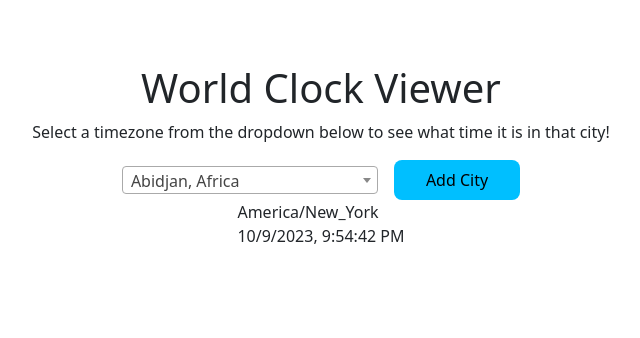
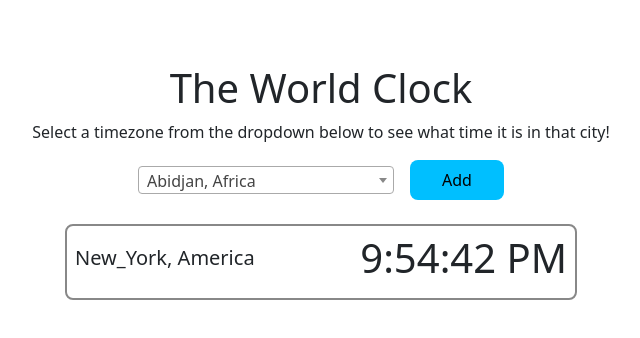
Before and after one commit to Gystre/cs351-global-time-app, a plain HTML site: page index.html in a window 1280 px wide. Shown: the whole page, without its empty margins (319-959 px from the left). Drawn offline with nearby package versions, Linux system fonts and the light colour scheme.

Commit message:
make it look better

```diff
--- a/index.html
+++ b/index.html
@@ -25,7 +25,7 @@
     />
     <script src="https://cdn.jsdelivr.net/npm/select2@4.1.0-rc.0/dist/js/select2.min.js"></script>
 
-    <title>World Clock</title>
+    <title>The World Clock</title>
   </head>
   <body>
     <div
@@ -38,29 +38,18 @@
     >
       <div style="margin-top: 64px"></div>
 
-      <h1>World Clock Viewer</h1>
+      <h1>The World Clock</h1>
       <p>
         Select a timezone from the dropdown below to see what time it is in that
         city!
       </p>
       <div style="display: flex; align-items: center">
-        <!-- <select id="city-selector">
-          <option value="UTC">UTC (Coordinated Universal Time)</option>
-          <option value="NewYork">New York, USA</option>
-          <option value="London">London, UK</option>
-          <option value="Sydney">Sydney, Australia</option>
-          <option value="Tokyo">Tokyo, Japan</option>
-          Add more cities as needed
-        </select> -->
         <select
           id="city-selector"
           class="js-example-basic-single"
           style="min-width: 256px"
           name="state"
-        >
-          <!-- <option value="AL">Alabama</option>
-          <option value="WY">Wyoming</option> -->
-        </select>
+        ></select>
         <button
           style="
             border: none;
@@ -74,11 +63,35 @@
           "
           onclick="addCityTime()"
         >
-          Add City
+          Add
         </button>
       </div>
-      <div class="margin-top: 24px;"></div>
-      <div id="clocks"></div>
+      <div
+        id="clocks"
+        style="
+          margin-top: 24px;
+          display: flex;
+          flex-direction: column;
+          gap: 16px;
+        "
+      >
+        <div
+          id="clock-template"
+          class="city-clock"
+          style="
+            display: none;
+            justify-content: space-between;
+            align-items: center;
+            width: 512px;
+            border: 2px solid #888;
+            border-radius: 8px;
+            padding: 8px;
+          "
+        >
+          <h5 class="timezone">New_York, America</h5>
+          <h1 class="time">6:15:47 PM</h1>
+        </div>
+      </div>
     </div>
 
     <script src="script.js"></script>
--- a/script.js
+++ b/script.js
@@ -14,29 +14,36 @@
 //   return new Date(utcTime + cityOffset);
 // }
 
+// America/New_York -> New York, America
+function getReadableTimezoneName(timezone) {
+  let split = timezone.split("/");
+  let country = split[0];
+  let city = split[1];
+
+  return city + ", " + country;
+}
+
+function getReadableTime(timezone) {
+  let date = new Date();
+  return date.toLocaleTimeString("en-US", { timeZone: `${timezone}` });
+}
+
 // creats a div with the city name and the time in #clocks
 function addClockDiv(timeZone) {
-  let date = new Date();
-  let strTime = date.toLocaleString("en-US", { timeZone: `${timeZone}` });
+  // clone the template
+  const template = document.getElementById("clock-template").cloneNode(true);
+  template.style.display = "flex";
+  template.setAttribute("value", timeZone);
 
-  // container div to store the time and the city name
-  const container = document.createElement("div");
-  container.className = "city-clock";
-  container.value = timeZone;
+  // find the timezone class
+  let timezone = template.querySelector(".timezone");
+  timezone.textContent = getReadableTimezoneName(timeZone);
 
-  // city name
-  const cityNameDiv = document.createElement("div");
-  cityNameDiv.textContent = timeZone;
+  // fill in the time
+  let time = template.querySelector(".time");
+  time.textContent = getReadableTime(timeZone);
 
-  // the time
-  const timeDisplayDiv = document.createElement("div");
-  timeDisplayDiv.className = "time-display";
-  timeDisplayDiv.textContent = strTime;
-
-  container.appendChild(cityNameDiv);
-  container.appendChild(timeDisplayDiv);
-
-  document.getElementById("clocks").appendChild(container);
+  document.getElementById("clocks").appendChild(template);
 }
 
 // called when the user clicks the button "Add City"
@@ -44,8 +51,6 @@ function addCityTime() {
   const timeZone = document.getElementById("city-selector").value;
   addClockDiv(timeZone);
 }
-
-addClockDiv("America/New_York");
 
 $(document).ready(function () {
   // initialize select2
@@ -55,12 +60,7 @@ $(document).ready(function () {
   let timezones = Intl.supportedValuesOf("timeZone");
 
   for (let i = 0; i < timezones.length; i++) {
-    // country/city
-    let split = timezones[i].split("/");
-    let country = split[0];
-    let city = split[1];
-
-    let name = city + ", " + country;
+    let name = getReadableTimezoneName(timezones[i]);
 
     $("#city-selector").append(
       $("<option></option>").attr("value", timezones[i]).text(name)
@@ -72,12 +72,16 @@ $(document).ready(function () {
     let clocks = document.getElementsByClassName("city-clock");
 
     for (let i = 0; i < clocks.length; i++) {
-      let timeZone = clocks[i].value;
-      let date = new Date();
-      let strTime = date.toLocaleString("en-US", { timeZone: `${timeZone}` });
+      if (clocks[i].style.display == "none") continue;
 
-      clocks[i].children[1].textContent = strTime;
+      let timeZone = clocks[i].getAttribute("value");
+      let timeDiv = clocks[i].querySelector(".time");
+
+      timeDiv.innerHTML = getReadableTime(timeZone);
     }
   }
   setInterval(updateClocks, 1000);
 });
+
+// add an exmaple clock
+addClockDiv("America/New_York");
```
